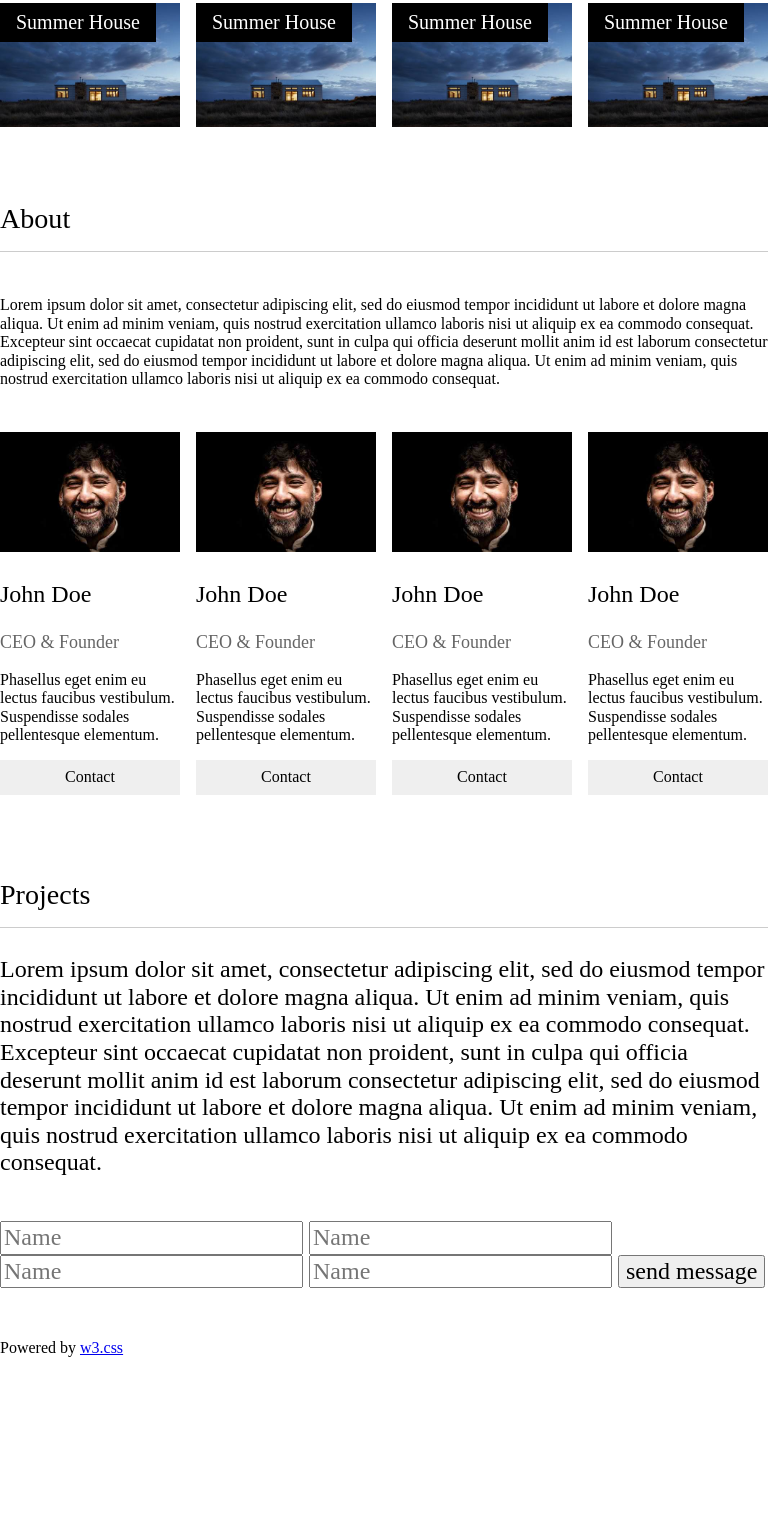
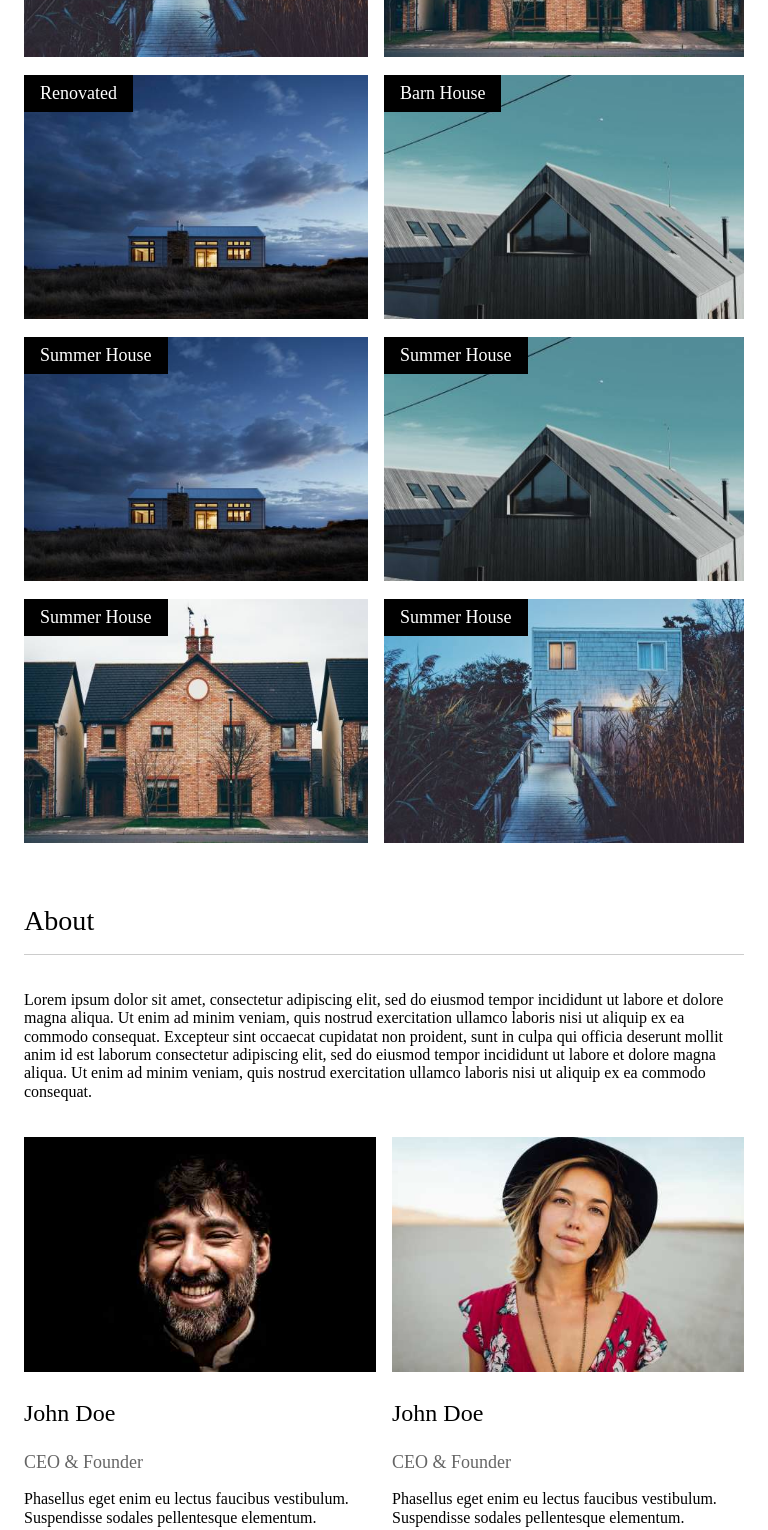
Before and after one commit to SaDo21042000/Architect-W3C-CSS, a plain HTML site: page index.html in a window 768 px wide. Shown: the part 705-2235 px from the top of the page. Before the commit the page ends 2078 px from the top, so only its background shows below. Drawn offline with Linux system fonts and the light colour scheme.

Commit message:
finish project have responsive

```diff
--- a/assets/css/base.css
+++ b/assets/css/base.css
@@ -12,3 +12,7 @@
 *{
 
 }
+
+body {
+
+}
--- a/assets/css/index.css
+++ b/assets/css/index.css
@@ -1,3 +1,154 @@
+/* reponsive start */
+
+/* FOR MOBILE PHONE */
+@media only screen and (max-width: 500px) {
+  .container {
+    max-width: 460px !important;
+    margin: 0 auto;
+  }
+
+  .nav-right {
+    display: none;
+  }
+
+  .header-text {
+    top: 35% !important;
+  }
+
+  div.header-text h1 span:nth-child(2) {
+    display: none;
+  }
+
+  .content-title__item {
+    padding: 16px 0px 8px 0px !important;
+    font-size: 18px;
+  }
+
+  .project-item {
+    display: flex;
+    flex-direction: column;
+    justify-content: space-evenly;
+    margin-bottom: 0px !important;
+  }
+
+  .house {
+    margin: 0 8px;
+    position: relative;
+    margin-bottom: 8px !important;
+  }
+
+  div.project-item div.house:nth-child(1) {
+    margin-left: 8px !important;
+    margin-right: 8px !important;
+  }
+
+  div.project-item div.house:nth-child(4) {
+    margin-left: 8px !important;
+    margin-right: 8px !important;
+  }
+
+  .house-name {
+    font-size: 18px !important;
+  }
+
+  .about-main {
+    display: flex;
+    flex-direction: column;
+  }
+
+  .contact-form input {
+    box-sizing: border-box;
+  }
+}
+
+/* FOR TABLETS */
+@media only screen and (min-width: 501px) and (max-width: 800px) {
+  .container {
+    max-width: 720px !important;
+    margin: 0 auto;
+  }
+
+  .nav-right {
+    margin-right: 40px;
+  }
+
+  .header-text {
+    top: 35% !important;
+    right: 27% !important;
+  }
+
+  div.header-text h1 span:nth-child(2) {
+    display: inline-block !important;
+  }
+
+  .content-title__item {
+    padding: 16px 0px 8px 0px !important;
+    font-size: 18px;
+  }
+
+  .project-item {
+    display: flex;
+    flex-flow: wrap;
+    flex-direction: row;
+    justify-content: space-evenly;
+    margin-bottom: 0px !important;
+  }
+
+  .house {
+    margin: 0 !important;
+    position: relative;
+    margin-bottom: 18px !important;
+    display: inline-block !important;
+    width: 50%;
+    box-sizing: border-box;
+  }
+
+  div.house:nth-child(odd) {
+    padding-right: 16px;
+  }
+
+  div.project-item div.house:nth-child(1) {
+    margin-left: 0px !important;
+    margin-right: 0px !important;
+  }
+
+  div.project-item div.house:nth-child(4) {
+    margin-left: 0px !important;
+    margin-right: 0px !important;
+  }
+
+  .house-name {
+    font-size: 18px !important;
+  }
+
+  .about-main {
+    display: flex;
+    flex-direction: row !important;
+    flex-flow: wrap !important;
+    justify-content: space-evenly;
+    margin-bottom: 0px !important;
+  }
+
+  .about-profile {
+    width: 50% !important;
+    box-sizing: border-box !important;
+    margin: 0px !important;
+  }
+
+  div.about-profile:nth-child(odd) {
+    padding-right: 8px;
+  }
+
+  div.about-profile:nth-child(even) {
+    padding-left: 8px;
+  }
+
+  .contact-form input {
+    box-sizing: border-box;
+  }
+}
+/* reponsive end */
+
 /* nav start */
 .nav {
   position: fixed;
@@ -24,6 +175,7 @@
 
 .nav-right {
   float: right;
+  margin-right: 16px;
 }
 /* nav start */
 
@@ -73,8 +225,6 @@ div.header-text h1 span:nth-child(2) {
 .content-title__item {
   padding: 32px 0px 16px 0px;
   font-size: 24px;
-
-
 }
 
 .content-title__item h3 {
@@ -123,10 +273,6 @@ div.project-item div.house:nth-child(4) {
 /* project end */
 
 /* about start */
-.about {
-
-}
-
 .about-descript p {
   margin-top: 0px;
 }
@@ -177,6 +323,63 @@ div.about-main div.about-profile:nth-child(4) {
 .about-profile p button:hover {
   background-color: #ccc;
 }
+/* about end */
 
+/* contact start */
+.contact-descript {
+  font-size: 20px;
+}
 
-/* about end */
+.contact-form input {
+  width: 100%;
+  padding: 8px;
+  margin-bottom: 16px;
+  border: 1px solid #ccc;
+  font-size: 18px;
+}
+
+.contact-form button {
+  text-transform: uppercase;
+  padding: 8px 16px;
+  font-size: 18px;
+  border: none;
+  color: white;
+  background-color: black;
+}
+
+.contact-form button:hover {
+  background-color: #ccc;
+  color: black;
+}
+/* contact end */
+
+/* Image start */
+.map {
+  margin-top: 16px;
+  margin-bottom: 6px;
+}
+.map img {
+  width: 100%;
+}
+/* Image end */
+
+/* footer start */
+.footer {
+  background-color: black;
+  color: white;
+  padding: 24px 0px;
+}
+
+.footer p {
+  text-align: center;
+  color: white;
+}
+
+.footer p a:visited {
+  color: white;
+}
+
+.footer p a:hover {
+  color: #4caf50;
+}
+/* footer end */
--- a/index.html
+++ b/index.html
@@ -1,26 +1,28 @@
 <!DOCTYPE html>
 <html lang="en">
+
 <head>
     <meta charset="UTF-8">
     <meta http-equiv="X-UA-Compatible" content="IE=edge">
     <meta name="viewport" content="width=device-width, initial-scale=1.0">
-    <title>Document</title>
-    <link rel="stylesheet" href="./assets/css/base.css"/>
-    <link rel="stylesheet" href="./assets/css/normalize.css"/>
-    <link rel="stylesheet" href="./assets/css/index.css"/>
+    <title>Architects</title>
+    <link rel="stylesheet" href="./assets/css/base.css" />
+    <link rel="stylesheet" href="./assets/css/normalize.css" />
+    <link rel="stylesheet" href="./assets/css/index.css" />
     <link rel="stylesheet" href="./assets/fonts/fontawesome-free-6.2.0-web/css/all.min.css" />
 </head>
+
 <body>
     <!-- Navbar (sit on top) -->
     <div class="nav">
-        <a href="" class="nav-link">
+        <a href="#" class="nav-link">
             <b>BR</b>
             Architects
         </a>
         <div class="nav-right">
-            <a href="#" class="nav-link">project</a>
-            <a href="#" class="nav-link">about</a>
-            <a href="#" class="nav-link">contact</a>
+            <a href="#project" class="nav-link">project</a>
+            <a href="#about" class="nav-link">about</a>
+            <a href="#contact" class="nav-link">contact</a>
         </div>
     </div>
 
@@ -39,26 +41,26 @@
         <!-- Page content -->
         <div class="content">
             <!-- Project Section -->
-        <div class="project">
+            <div class="project" id="project">
                 <div class="content-title__item">
                     <h3>Projects</h3>
                 </div>
                 <div class="project-item">
                     <div class="house">
                         <div class="house-name">Summer House</div>
+                        <img src="./assets/images/summer-house.jpg" alt="Image for house">
+                    </div>
+                    <div class="house">
+                        <div class="house-name">Brick House</div>
+                        <img src="./assets/images/brick-house.jpg" alt="Image for house">
+                    </div>
+                    <div class="house">
+                        <div class="house-name">Renovated</div>
                         <img src="./assets/images/house3.jpg" alt="Image for house">
                     </div>
                     <div class="house">
-                    <div class="house-name">Summer House</div>
-                    <img src="./assets/images/house3.jpg" alt="Image for house">
-                </div>
-                <div class="house">
-                    <div class="house-name">Summer House</div>
-                    <img src="./assets/images/house3.jpg" alt="Image for house">
-                </div>
-                <div class="house">
-                    <div class="house-name">Summer House</div>
-                    <img src="./assets/images/house3.jpg" alt="Image for house">
+                        <div class="house-name">Barn House</div>
+                        <img src="./assets/images/barn-house.jpg" alt="Image for house">
                     </div>
                 </div>
                 <div class="project-item">
@@ -68,82 +70,89 @@
                     </div>
                     <div class="house">
                         <div class="house-name">Summer House</div>
-                    <img src="./assets/images/house3.jpg" alt="Image for house">
+                        <img src="./assets/images/barn-house.jpg" alt="Image for house">
                     </div>
                     <div class="house">
                         <div class="house-name">Summer House</div>
-                    <img src="./assets/images/house3.jpg" alt="Image for house">
+                        <img src="./assets/images/brick-house.jpg" alt="Image for house">
                     </div>
                     <div class="house">
                         <div class="house-name">Summer House</div>
-                    <img src="./assets/images/house3.jpg" alt="Image for house">
+                        <img src="./assets/images/summer-house.jpg" alt="Image for house">
                     </div>
                 </div>
-
             </div>
         </div>
 
         <!-- About Section -->
-    <div class="about">
+        <div class="about" id="about">
             <div class="content-title__item">
                 <h3>About</h3>
             </div>
             <div class="about-descript">
-            <p>Lorem ipsum dolor sit amet, consectetur adipiscing elit, sed do eiusmod tempor incididunt ut labore et dolore magna aliqua. Ut enim ad minim veniam, quis nostrud exercitation ullamco laboris nisi ut aliquip ex ea commodo consequat. Excepteur sint occaecat cupidatat non proident, sunt in culpa qui officia deserunt mollit anim id est laborum consectetur adipiscing elit, sed do eiusmod tempor incididunt ut labore et dolore magna aliqua. Ut enim ad minim veniam, quis nostrud exercitation ullamco laboris nisi ut aliquip ex ea commodo consequat.</p>
+                <p>Lorem ipsum dolor sit amet, consectetur adipiscing elit, sed do eiusmod tempor incididunt ut labore
+                    et dolore magna aliqua. Ut enim ad minim veniam, quis nostrud exercitation ullamco laboris nisi ut
+                    aliquip ex ea commodo consequat. Excepteur sint occaecat cupidatat non proident, sunt in culpa qui
+                    officia deserunt mollit anim id est laborum consectetur adipiscing elit, sed do eiusmod tempor
+                    incididunt ut labore et dolore magna aliqua. Ut enim ad minim veniam, quis nostrud exercitation
+                    ullamco laboris nisi ut aliquip ex ea commodo consequat.</p>
             </div>
             <div class="about-main">
                 <div class="about-profile">
                     <img src="./assets/images/team2.jpg" alt="Avartar for profile">
                     <h3>John Doe</h3>
                     <p>CEO & Founder</p>
-                <p>Phasellus eget enim eu lectus faucibus vestibulum. Suspendisse sodales pellentesque elementum.</p>
+                    <p>Phasellus eget enim eu lectus faucibus vestibulum. Suspendisse sodales pellentesque elementum.
+                    </p>
                     <p>
                         <button>Contact</button>
                     </p>
                 </div>
                 <div class="about-profile">
-                <img src="./assets/images/team2.jpg" alt="Avartar for profile">
+                    <img src="./assets/images/profile2.jpg" alt="Avartar for profile">
                     <h3>John Doe</h3>
                     <p>CEO & Founder</p>
-                <p>Phasellus eget enim eu lectus faucibus vestibulum. Suspendisse sodales pellentesque elementum.</p>
+                    <p>Phasellus eget enim eu lectus faucibus vestibulum. Suspendisse sodales pellentesque elementum.
+                    </p>
                     <p>
                         <button>Contact</button>
                     </p>
                 </div>
                 <div class="about-profile">
-                <img src="./assets/images/team2.jpg" alt="Avartar for profile">
+                    <img src="./assets/images/profile3.jpg" alt="Avartar for profile">
                     <h3>John Doe</h3>
                     <p>CEO & Founder</p>
-                <p>Phasellus eget enim eu lectus faucibus vestibulum. Suspendisse sodales pellentesque elementum.</p>
+                    <p>Phasellus eget enim eu lectus faucibus vestibulum. Suspendisse sodales pellentesque elementum.
+                    </p>
                     <p>
                         <button>Contact</button>
                     </p>
                 </div>
                 <div class="about-profile">
-                <img src="./assets/images/team2.jpg" alt="Avartar for profile">
+                    <img src="./assets/images/profile4.jpg" alt="Avartar for profile">
                     <h3>John Doe</h3>
                     <p>CEO & Founder</p>
-                <p>Phasellus eget enim eu lectus faucibus vestibulum. Suspendisse sodales pellentesque elementum.</p>
+                    <p>Phasellus eget enim eu lectus faucibus vestibulum. Suspendisse sodales pellentesque elementum.
+                    </p>
                     <p>
                         <button>Contact</button>
                     </p>
                 </div>
-
             </div>
         </div>
 
         <!-- Contact Section -->
-    <div class="contact">
+        <div class="contact" id="contact">
             <div class="content-title__item">
-            <h3>Projects</h3>
-            <div class="about-descript">
-                <p>Lorem ipsum dolor sit amet, consectetur adipiscing elit, sed do eiusmod tempor incididunt ut labore et dolore magna aliqua. Ut enim ad minim veniam, quis nostrud exercitation ullamco laboris nisi ut aliquip ex ea commodo consequat. Excepteur sint occaecat cupidatat non proident, sunt in culpa qui officia deserunt mollit anim id est laborum consectetur adipiscing elit, sed do eiusmod tempor incididunt ut labore et dolore magna aliqua. Ut enim ad minim veniam, quis nostrud exercitation ullamco laboris nisi ut aliquip ex ea commodo consequat.</p>
+                <h3>Contact</h3>
+                <div class="contact-descript">
+                    <p>Lets get in touch and talk about your next project.</p>
                 </div>
                 <form action="" class="contact-form">
                     <input type="text" placeholder="Name">
-                <input type="text" placeholder="Name">
-                <input type="text" placeholder="Name">
-                <input type="text" placeholder="Name">
+                    <input type="text" placeholder="Email">
+                    <input type="text" placeholder="Subject">
+                    <input type="text" placeholder="Comment">
                     <button>send message</button>
                 </form>
             </div>
@@ -151,7 +160,7 @@
 
         <!-- Image of location/map -->
         <div class="map">
-        <img src="" alt="">
+            <img src="./assets/images/map.jpg" alt="">
         </div>
         <!-- End page content -->
     </div>
@@ -164,8 +173,7 @@
         </p>
     </footer>
 
-
-
     <script src="./assets/javascript/index.js"></script>
 </body>
+
 </html>
```
Also changed, not shown: assets/images/barn-house.jpg (added), assets/images/brick-house.jpg (added), assets/images/map.jpg (added), assets/images/profile2.jpg (added), assets/images/profile3.jpg (added), assets/images/profile4.jpg (added), assets/images/summer-house.jpg (added). Lines whose indentation alone changed are shown as unchanged.
